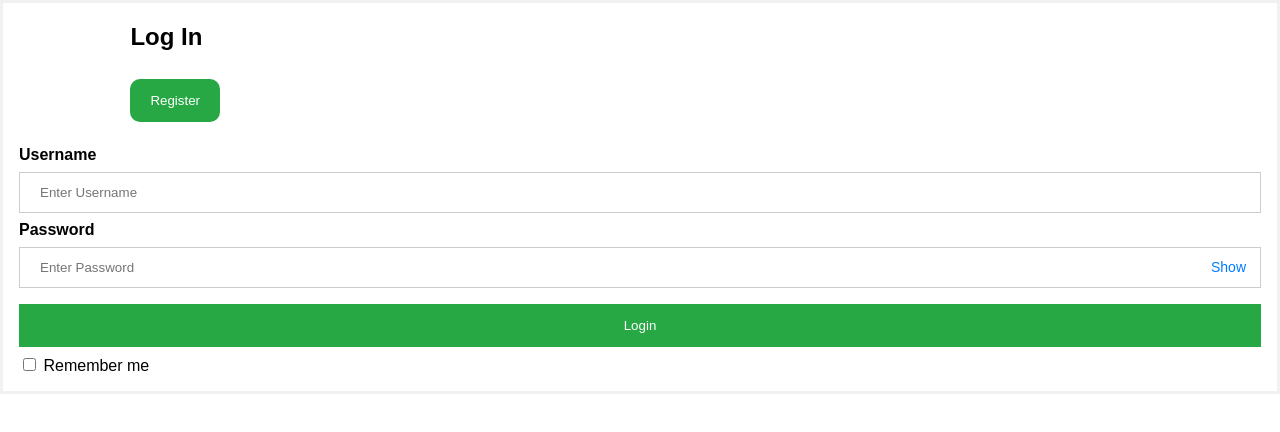
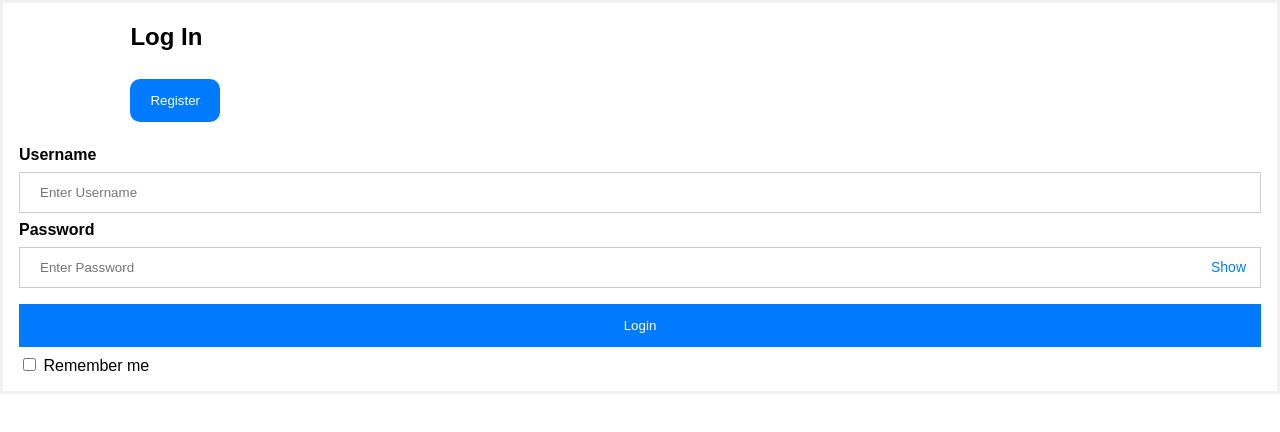
Before and after one commit to pirasp382/budget_tracker, a React (Create React App) app in the folder budget_tracker_frontend/: page /login in a window 1280 px wide. Shown: the top 432 px of the page. Built offline with nearby package versions, Linux system fonts and the light colour scheme.

Commit message:
edit Login Form

```diff
--- a/budget_tracker_frontend/src/pages/login/Login.css
+++ b/budget_tracker_frontend/src/pages/login/Login.css
@@ -32,7 +32,7 @@ input[type=text], input[type=password] {
 }
 
 button{
-    background-color: #28a745;
+    background-color: var(--primary-color);
     color: var(--white);
     padding: 14px 20px;
     margin: 8px 0;
```
